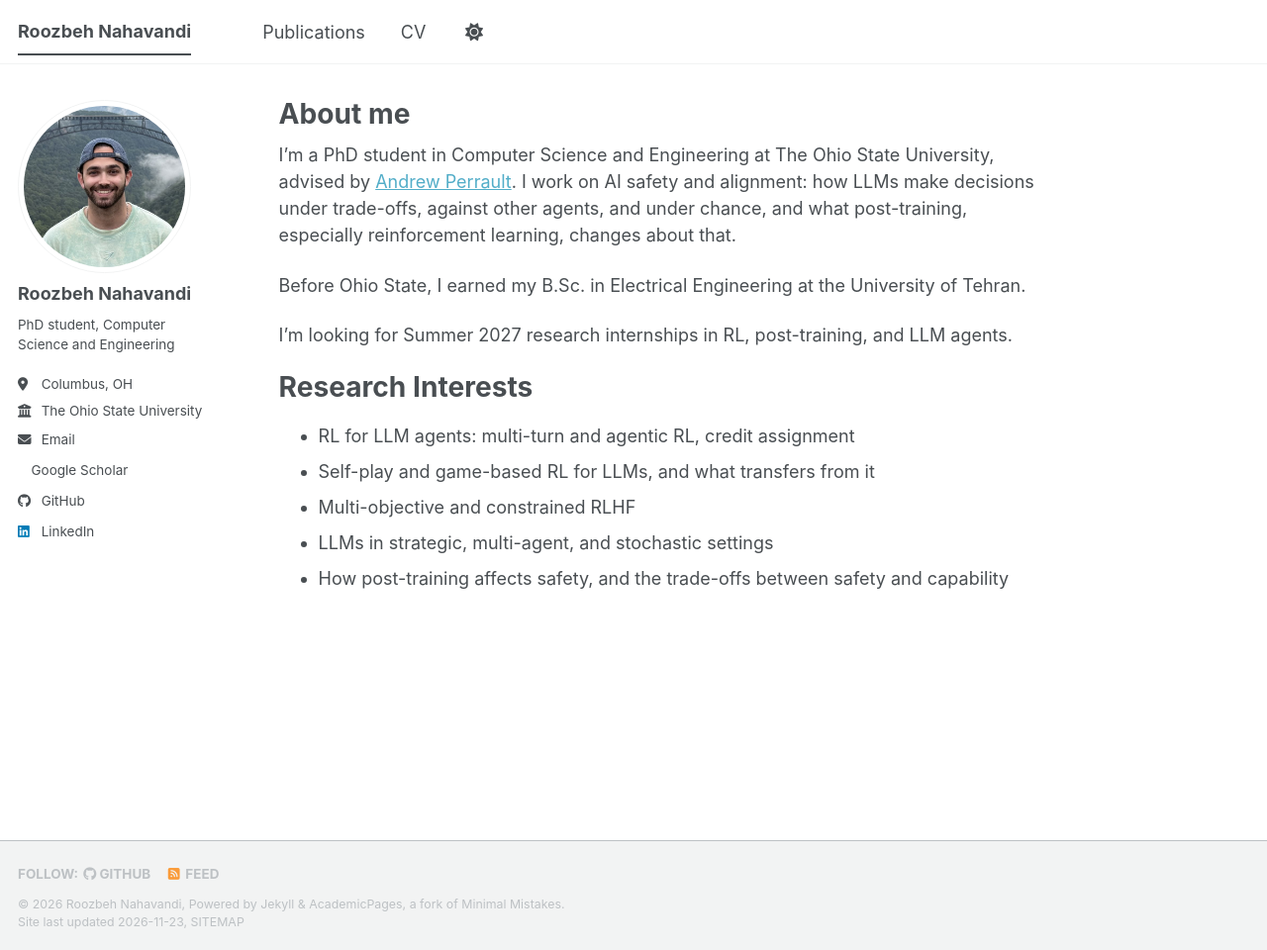
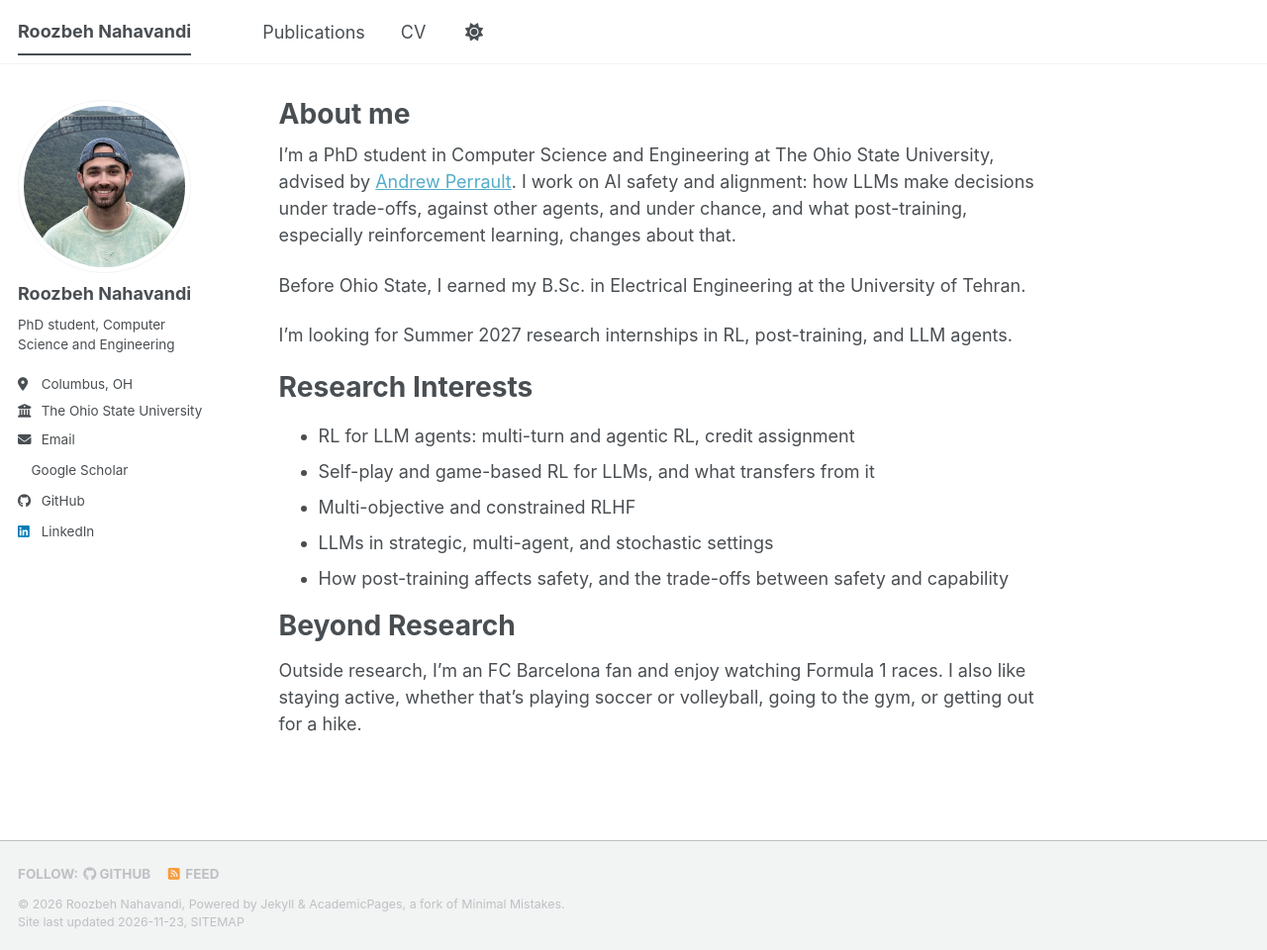
Before and after one commit to RoozbehNahavandi/RoozbehNahavandi.github.io, a Jekyll site: the page built from _pages/about.md, in a window 1280 px wide and 960 px high. Shown: the whole window at 99% size. Built offline with Jekyll 4.4.1, drawn with Linux system fonts in a browser that asks for light colours; a script bundle is joined from its source files by our own code; a style sheet for code colours, icons or effects is not loaded.

Commit message:
Add Beyond Research section

```diff
--- a/_pages/about.md
+++ b/_pages/about.md
@@ -20,3 +20,7 @@ Research Interests
 * Multi-objective and constrained RLHF
 * LLMs in strategic, multi-agent, and stochastic settings
 * How post-training affects safety, and the trade-offs between safety and capability
+
+Beyond Research
+======
+Outside research, I’m an FC Barcelona fan and enjoy watching Formula 1 races. I also like staying active, whether that’s playing soccer or volleyball, going to the gym, or getting out for a hike.
```
